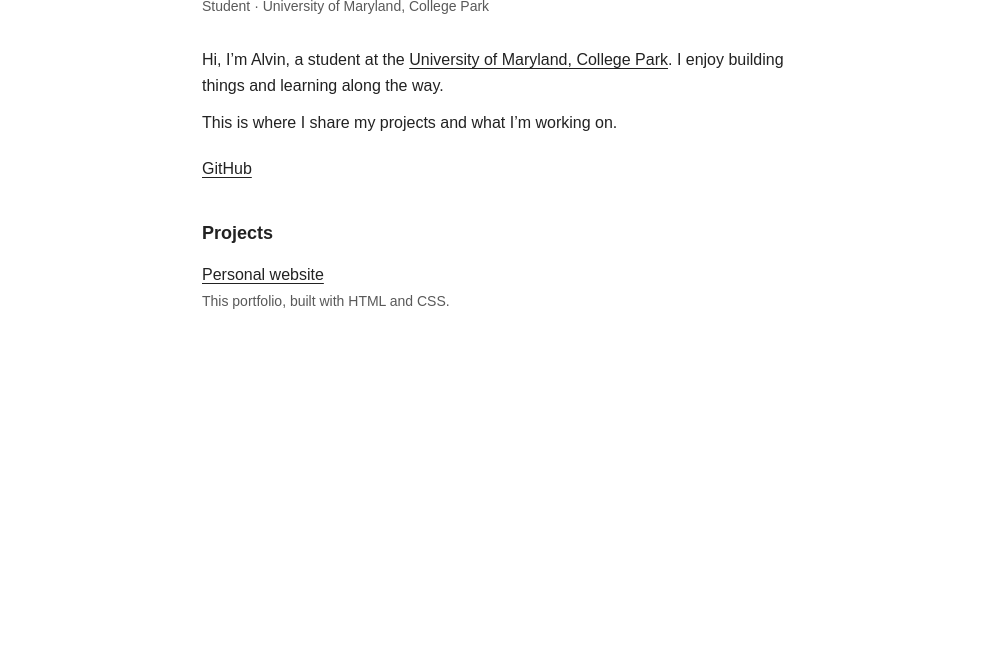
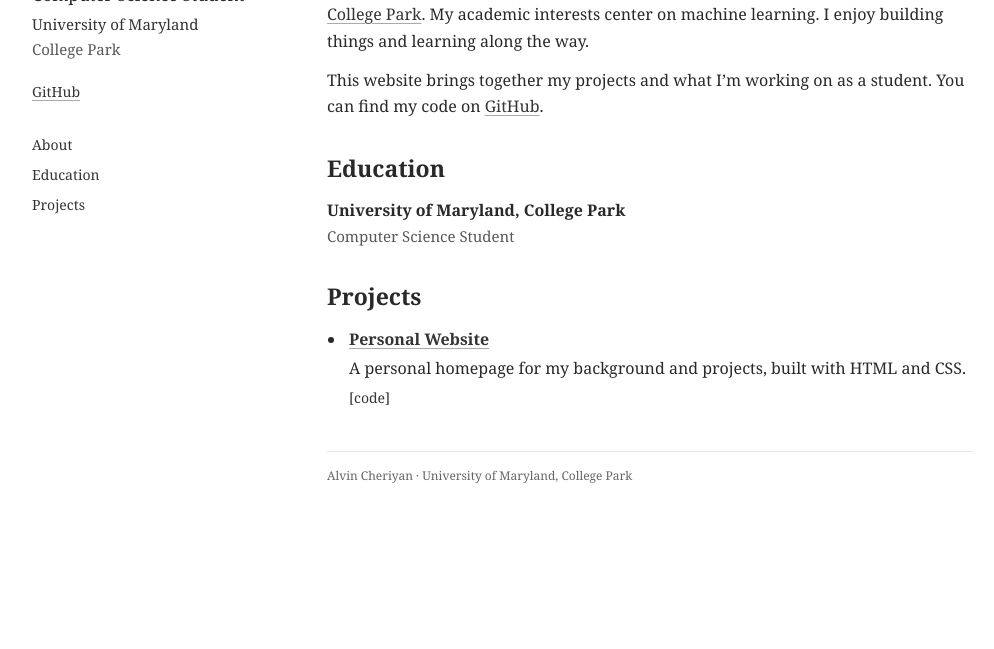
Before and after one commit to AlvinCheriyan1/AlvinCheriyan1.github.io, a plain HTML site: page index.html in a window 1280 px wide. Shown: the part 151-800 px from the top of the page, without its empty margins (138-1132 px from the left). Drawn offline with Linux system fonts and the light colour scheme.

Commit message:
Create academic-style computer science student homepage

```diff
--- a/index.html
+++ b/index.html
@@ -3,27 +3,52 @@
   <head>
     <meta charset="UTF-8">
     <meta name="viewport" content="width=device-width, initial-scale=1">
-    <meta name="description" content="Alvin Cheriyan — student at the University of Maryland, College Park. Personal website and projects.">
+    <meta name="description" content="Alvin Cheriyan — computer science student at the University of Maryland, College Park, interested in machine learning.">
     <meta name="theme-color" content="#ffffff">
     <title>Alvin Cheriyan</title>
     <link rel="stylesheet" href="styles.css">
   </head>
   <body>
-    <main>
-      <h1>Alvin Cheriyan</h1>
-      <p class="affiliation">Student · University of Maryland, College Park</p>
-
-      <p>Hi, I’m Alvin, a student at the <a href="https://www.umd.edu/">University of Maryland, College Park</a>. I enjoy building things and learning along the way.</p>
-      <p>This is where I share my projects and what I’m working on.</p>
-      <p class="profile-link"><a href="https://github.com/AlvinCheriyan1">GitHub</a></p>
-
-      <section aria-labelledby="projects-title">
-        <h2 id="projects-title">Projects</h2>
-        <!-- Add real coursework and personal projects here as they are ready to share. -->
-        <p><a href="https://github.com/AlvinCheriyan1/AlvinCheriyan1.github.io">Personal website</a><br>
-          <span class="description">This portfolio, built with HTML and CSS.</span>
-        </p>
-      </section>
-    </main>
+    <a class="skip-link" href="#main">Skip to content</a>
+    <div class="page">
+      <header class="profile">
+        <h1>Alvin Cheriyan</h1>
+        <p class="role">Computer Science Student</p>
+        <p class="affiliation"><a href="https://www.umd.edu/">University of Maryland</a><br>College Park</p>
+        <p class="profile-links"><a href="https://github.com/AlvinCheriyan1">GitHub</a></p>
+        <nav aria-label="Page sections">
+          <a href="#about">About</a>
+          <a href="#education">Education</a>
+          <a href="#projects">Projects</a>
+        </nav>
+      </header>
+      <main id="main">
+        <section id="about" aria-labelledby="about-title">
+          <h2 id="about-title">About Me</h2>
+          <p>I’m Alvin Cheriyan, a computer science student at the <a href="https://www.umd.edu/">University of Maryland, College Park</a>. My academic interests center on machine learning. I enjoy building things and learning along the way.</p>
+          <p>This website brings together my projects and what I’m working on as a student. You can find my code on <a href="https://github.com/AlvinCheriyan1">GitHub</a>.</p>
+        </section>
+        <section id="education" aria-labelledby="education-title">
+          <h2 id="education-title">Education</h2>
+          <h3>University of Maryland, College Park</h3>
+          <p class="secondary">Computer Science Student</p>
+          <!-- Add your degree, expected graduation year, and relevant coursework here. -->
+        </section>
+        <section id="projects" aria-labelledby="projects-title">
+          <h2 id="projects-title">Projects</h2>
+          <ul class="project-list">
+            <li>
+              <article>
+                <h3><a href="https://github.com/AlvinCheriyan1/AlvinCheriyan1.github.io">Personal Website</a></h3>
+                <p>A personal homepage for my background and projects, built with HTML and CSS.</p>
+                <p class="project-links"><a href="https://github.com/AlvinCheriyan1/AlvinCheriyan1.github.io">[code]</a></p>
+              </article>
+            </li>
+            <!-- Add real coursework, personal projects, or research here. -->
+          </ul>
+        </section>
+        <footer><p>Alvin Cheriyan · University of Maryland, College Park</p></footer>
+      </main>
+    </div>
   </body>
 </html>
--- a/styles.css
+++ b/styles.css
@@ -1,73 +1,50 @@
+* { box-sizing: border-box; }
 html {
   color-scheme: light;
   background: #fff;
-  color: #222;
-  font-family: Arial, Helvetica, sans-serif;
+  color: #292929;
+  font-family: Georgia, "Times New Roman", serif;
   font-size: 16px;
-  line-height: 1.6;
+  line-height: 1.65;
+  -webkit-text-size-adjust: 100%;
 }
-
-body {
-  margin: 0;
+body { margin: 0; }
+a { color: #343434; text-decoration: underline; text-decoration-color: #aaa; text-underline-offset: 3px; }
+a:hover { color: #000; text-decoration-color: currentColor; }
+a:focus-visible { outline: 2px solid #333; outline-offset: 4px; }
+h1, h2, h3, p { margin: 0; }
+.page { display: grid; grid-template-columns: 230px minmax(0, 1fr); gap: 65px; width: min(100% - 80px, 940px); margin: 82px auto 40px; }
+.profile { align-self: start; position: sticky; top: 60px; }
+h1 { font-size: 29px; font-weight: 600; line-height: 1.25; letter-spacing: -.7px; margin-bottom: 14px; }
+.role { margin-bottom: 3px; font-size: 17px; }
+.affiliation { font-size: 15px; color: #595959; }
+.affiliation a { text-decoration: none; }
+.affiliation a:hover { text-decoration: underline; }
+.profile-links { margin-top: 18px; font-size: 14px; }
+nav { display: flex; flex-direction: column; align-items: flex-start; gap: 7px; margin-top: 30px; font-size: 14px; }
+nav a { text-decoration: none; }
+nav a:hover { text-decoration: underline; }
+main { min-width: 0; }
+section { margin-bottom: 34px; scroll-margin-top: 30px; }
+h2 { font-size: 23px; font-weight: 600; line-height: 1.3; margin-bottom: 14px; }
+h3 { font-size: 16px; font-weight: 600; line-height: 1.5; }
+section > p + p { margin-top: 13px; }
+.secondary { color: #595959; font-size: 15px; margin-top: 2px; }
+.project-list { padding-left: 19px; margin: 0; }
+.project-list li { padding-left: 3px; margin-bottom: 20px; }
+.project-list p { margin-top: 4px; }
+.project-links { font-size: 14px; }
+.project-links a { text-decoration: none; }
+.project-links a:hover { text-decoration: underline; }
+footer { margin-top: 42px; padding-top: 14px; border-top: 1px solid #e5e5e5; color: #666; font-size: 12px; }
+.skip-link { position: absolute; top: -100px; left: 16px; padding: 10px 16px; background: #fff; z-index: 1; }
+.skip-link:focus { top: 10px; }
+@media (max-width: 760px) {
+  .page { grid-template-columns: minmax(0, 1fr); gap: 30px; width: calc(100% - 40px); max-width: 600px; margin-top: 36px; }
+  .profile { position: static; padding-bottom: 22px; border-bottom: 1px solid #e5e5e5; }
+  h1 { font-size: 30px; margin-bottom: 10px; }
+  nav { flex-direction: row; flex-wrap: wrap; gap: 10px 24px; margin-top: 16px; }
+  nav a { padding: 5px 0; }
+  .profile-links { margin-top: 12px; }
+  section { margin-bottom: 28px; }
 }
-
-main {
-  max-width: 600px;
-  margin: 100px auto;
-  padding: 0 24px;
-}
-
-h1 {
-  margin: 0 0 4px;
-  font-size: 26px;
-  font-weight: 600;
-}
-
-p {
-  margin: 0 0 12px;
-}
-
-.affiliation {
-  margin-bottom: 30px;
-  color: #595959;
-  font-size: 14px;
-}
-
-.profile-link {
-  margin-top: 20px;
-}
-
-section {
-  margin-top: 38px;
-}
-
-h2 {
-  margin: 0 0 14px;
-  font-size: 18px;
-  font-weight: 600;
-}
-
-.description {
-  color: #595959;
-  font-size: 14px;
-}
-
-a {
-  color: inherit;
-  text-underline-offset: 3px;
-}
-
-a:hover {
-  text-decoration-thickness: 2px;
-}
-
-a:focus-visible {
-  outline: 2px solid currentColor;
-  outline-offset: 4px;
-}
-
-@media (max-width: 540px) {
-  main {
-    margin-block: 56px;
-  }
-}
```
Also changed, not shown: .openai/hosting.json (added), 3 other files.
